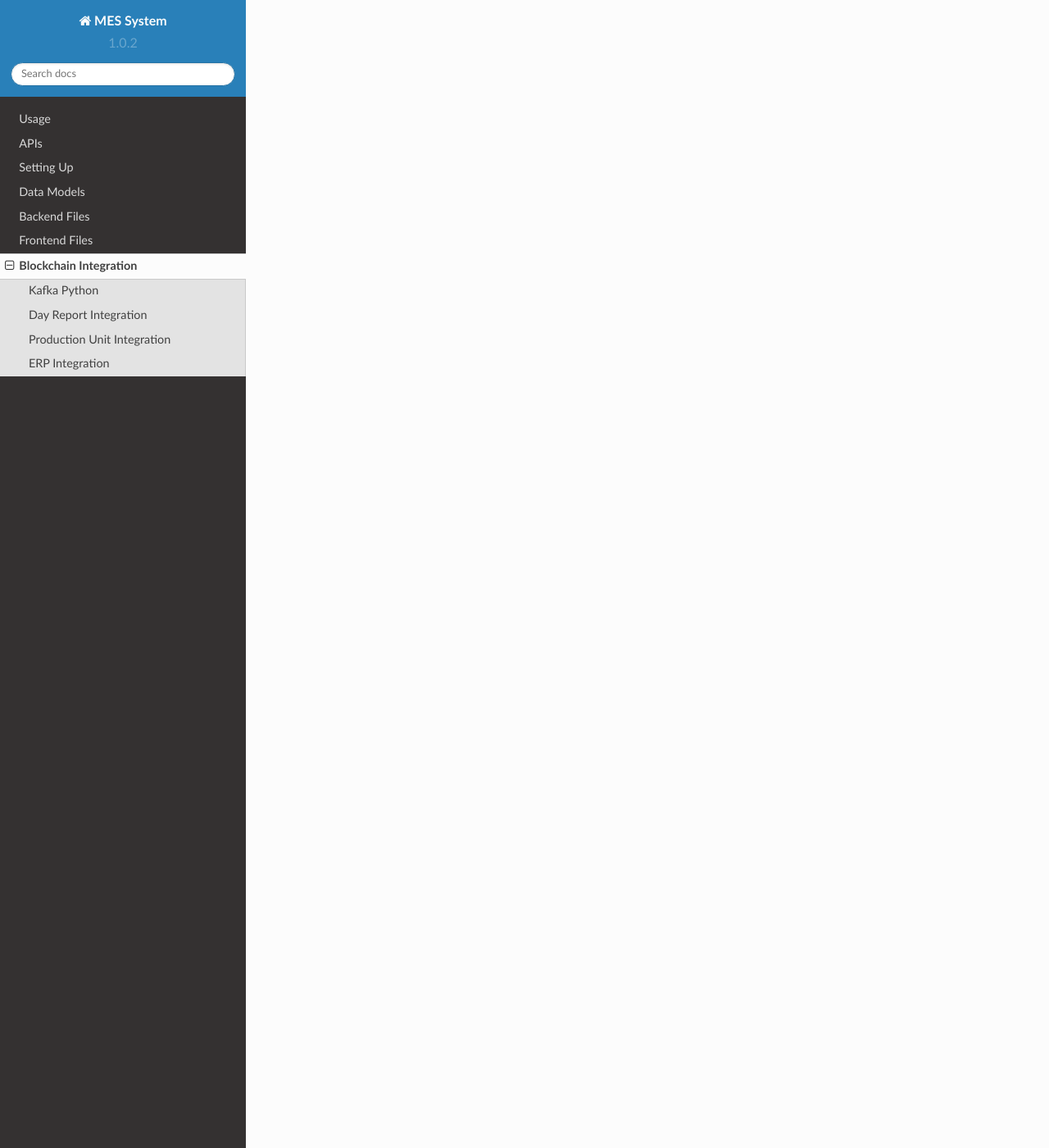
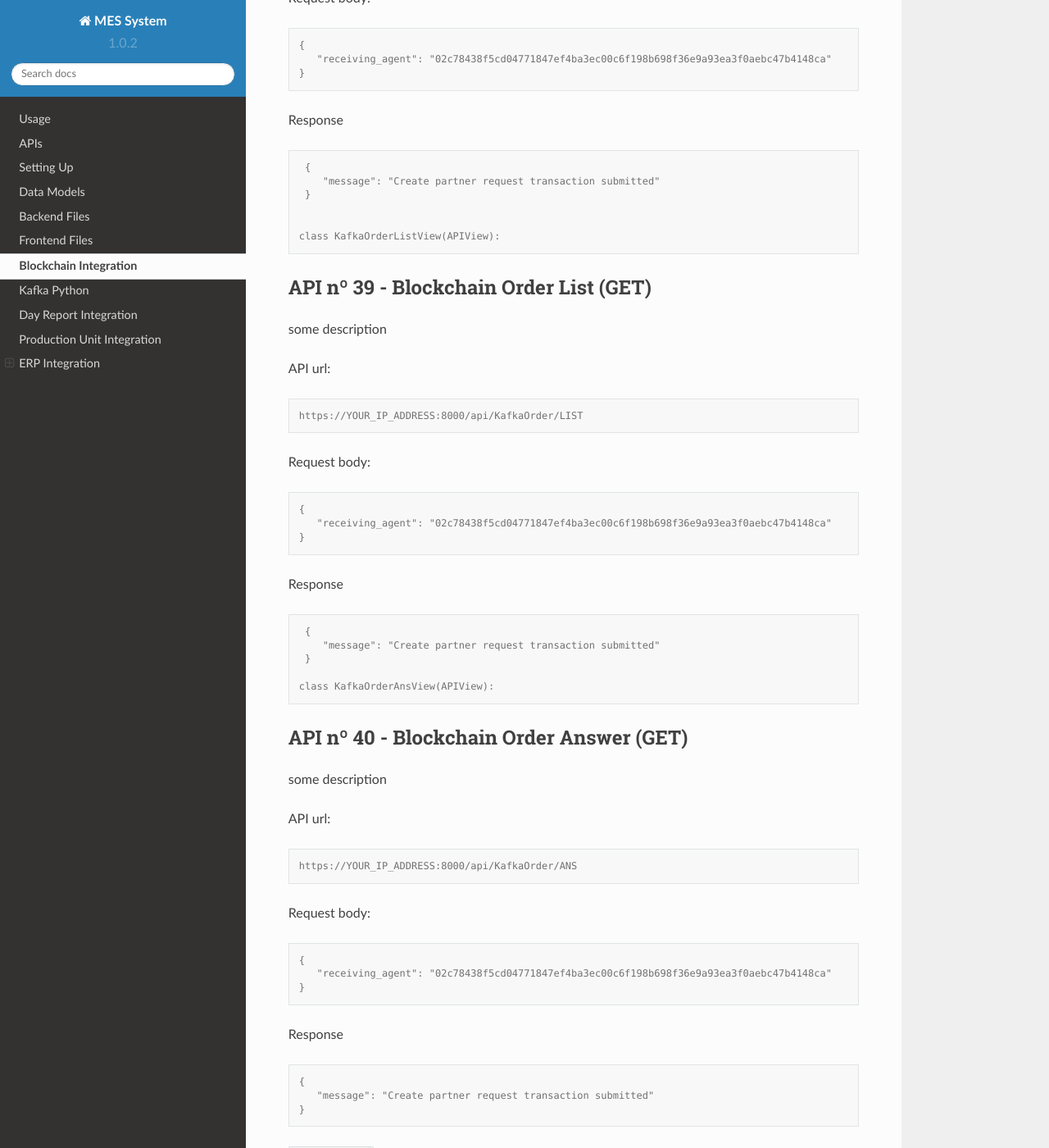
Before and after one commit to RICS-UNINOVA/AVANGARD_MES-DOCUMENTATION-ONLY, a Sphinx documentation site: the page built from docs/source/BLK_Integration.rst, in a window 1280 px wide and 1400 px high, scrolled down 2025 px. Shown: the whole window at 82% size. Built offline with Sphinx 7.4.7 and the Read the Docs theme 2.0.0, drawn with Linux system fonts in a browser that asks for light colours; some of the changed text lies outside the part shown.

Commit message:
Update BLK_Integration.rst

```diff
--- a/docs/source/BLK_Integration.rst
+++ b/docs/source/BLK_Integration.rst
@@ -11,11 +11,11 @@
 consumer
 
 Kafka Python
-------------
+================
 
 
 Day Report Integration
-------------
+================
 
   updater.py
 
@@ -29,7 +29,7 @@
    ###
 
 Production Unit Integration
-------------
+================
 
   class PutProductionUnitView(UpdateAPIView):
     def patch(self, request, productionunit_id):
@@ -47,20 +47,124 @@
 
 
 ERP Integration
-------------
+================
 
 In order to do this integration we needed a interface to search and accept partner and order requests from the ERP. To make this possible four more APIs were created:
 
   class KafkaPartnerListView(APIView):
-    dssdsd
+
+API nº 37 - Blockchain Partner List (GET)
+------------
+
+some description
+
+API url:
+
+.. code-block:: console
+
+   https://YOUR_IP_ADDRESS:8000/api/KafkaPartner/LIST
+
+Request body:
+
+.. code-block:: console
+
+   {
+      "receiving_agent": "02c78438f5cd04771847ef4ba3ec00c6f198b698f36e9a93ea3f0aebc47b4148ca"
+   }
+
+Response
+
+.. code-block:: console
+
+   {
+      "message": "Create partner request transaction submitted"
+   }
 
 
   class KafkaPartnerAnsView(APIView):
 
+API nº 38 - Blockchain Partner Answer (GET)
+------------
+
+some description
+
+API url:
+
+.. code-block:: console
+
+   https://YOUR_IP_ADDRESS:8000/api/KafkaPartner/ANS
+
+Request body:
+
+.. code-block:: console
+
+   {
+      "receiving_agent": "02c78438f5cd04771847ef4ba3ec00c6f198b698f36e9a93ea3f0aebc47b4148ca"
+   }
+
+Response
+
+.. code-block:: console
+
+   {
+      "message": "Create partner request transaction submitted"
+   }
 
 
   class KafkaOrderListView(APIView):
 
+API nº 39 - Blockchain Order List (GET)
+------------
 
+some description
+
+API url:
+
+.. code-block:: console
+
+   https://YOUR_IP_ADDRESS:8000/api/KafkaOrder/LIST
+
+Request body:
+
+.. code-block:: console
+
+   {
+      "receiving_agent": "02c78438f5cd04771847ef4ba3ec00c6f198b698f36e9a93ea3f0aebc47b4148ca"
+   }
+
+Response
+
+.. code-block:: console
+
+   {
+      "message": "Create partner request transaction submitted"
+   }
 
   class KafkaOrderAnsView(APIView):
+
+API nº 40 - Blockchain Order Answer (GET)
+------------
+
+some description
+
+API url:
+
+.. code-block:: console
+
+   https://YOUR_IP_ADDRESS:8000/api/KafkaOrder/ANS
+
+Request body:
+
+.. code-block:: console
+
+   {
+      "receiving_agent": "02c78438f5cd04771847ef4ba3ec00c6f198b698f36e9a93ea3f0aebc47b4148ca"
+   }
+
+Response
+
+.. code-block:: console
+
+   {
+      "message": "Create partner request transaction submitted"
+   }
```
